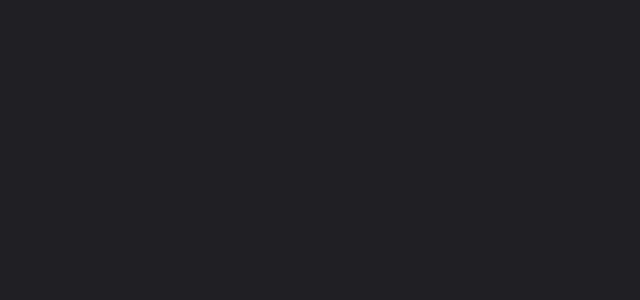
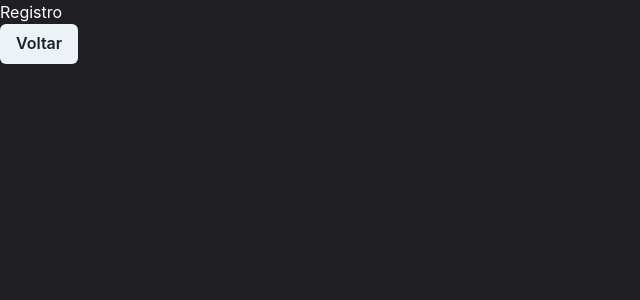
Before and after one commit to BrenoJLeal02/frontendtransaction, a React (Vite) app: page /registro in a window 1280 px wide. Before the commit this address had no page. Shown: the top 300 px of the page, without its empty margins (0-640 px from the left). Built offline with nearby package versions, Linux system fonts and the light colour scheme.

Commit message:
chore: explicações

```diff
--- a/src/App.tsx
+++ b/src/App.tsx
@@ -1,7 +1,10 @@
 import { BrowserRouter as Router } from "react-router-dom";
 import { MainRoutes } from "./routes/MainRoutes";
 
-
+// Este é o arquivo de entrada da nossa aplicação. Ele é responsável por renderizar as páginas com base nas rotas definidas.
+// O <Router> funciona como um envelope para todas as rotas que criamos no arquivo MainRoutes.tsx,
+// garantindo que, ao acessarmos a rota "/", a LoginPage.tsx seja carregada como página inicial.
+// Se clicarmos em um <Link> que leve, por exemplo, à rota "/registro", a página de registro será automaticamente exibida.
 function App() {
   return (
     <Router>
--- a/src/components/CustomInput/CustomInput.tsx
+++ b/src/components/CustomInput/CustomInput.tsx
@@ -1,6 +1,6 @@
-// components/CustomInput.tsx
 import { Input, InputProps } from "@chakra-ui/react";
-
+// O componente CustomLabel é uma função que recebe props do tipo InputProps, isso significa que o CustomLabel recebe apenas parametros que um input geralmente receberia.
+// O ...props permite que outras propriedades sejam passadas para o componente Text caso seja necessário. Teste no LoginPage colocar parametros como _hove={{bg: "#fff"}} na tag CustomInput e você verá que o input mudará de background ao passar o mouse por cima mesmo sem ter sido declarado aqui.
 export function CustomInput(props: InputProps) {
   return (
     <Input
--- /dev/null
+++ b/src/components/CustomLabel/CustomLabel.tsx
@@ -0,0 +1,11 @@
+import { Text, TextProps } from "@chakra-ui/react";
+// O componente CustomLabel é uma função que recebe props do tipo TextProps, isso significa que o CustomLabel recebe apenas parametros textuais.
+// "children" é o conteúdo que será exibido dentro do componente (texto do label)
+// O ...props permite que outras propriedades sejam passadas para o componente Text caso seja necessário. Teste no LoginPage colocar parametros como fontWeight="bold" na tag CustomLabel e você vera que mesmo aqui estando setado a cor, a margin-botton e o font-size, você também poderá incluir novos parametros sem problema.
+const CustomLabel = ({ children, ...props }: TextProps) => (
+  <Text color="#72778a" mb={1} fontSize="sm" {...props}>
+    {children}
+  </Text>
+);
+
+export default CustomLabel;
--- a/src/main.tsx
+++ b/src/main.tsx
@@ -4,6 +4,9 @@ import { ChakraProvider} from "@chakra-ui/react";
 import App from './App.tsx'
 import theme from "./theme/theme";
 
+
+// O ChakraProvider é um componente que permite que todos os elementos da nossa aplicação utilizem os estilos e funcionalidades do Chakra UI. Para que os recursos do Chakra UI funcionem corretamente em toda a aplicação.
+// O parametro theme dentro do ChakraProvider é usado para passar um tema personalizado para a aplicação. Isso significa que os estilos (cores, fontes, etc.) definidos no nosso arquivo de tema vão ser aplicados a todos os componentes Chakra UI usados na aplicação.
 createRoot(document.getElementById('root')!).render(
   <StrictMode>
     <ChakraProvider theme={theme}>
--- a/src/pages/LoginPage/LoginPage.tsx
+++ b/src/pages/LoginPage/LoginPage.tsx
@@ -1,18 +1,8 @@
-import {
-  Box,
-  Container,
-  Select,
-  Text,
-  VStack,
-  Heading,
-  Button,
-  Flex,
-  TextProps,
-} from "@chakra-ui/react";
+import { Box, Container, Select, VStack, Heading, Button, Flex, Text } from "@chakra-ui/react";
+import { Link } from "react-router-dom";
+import CustomLabel from "../../components/CustomLabel/CustomLabel";
 import { CustomInput } from "../../components/CustomInput/CustomInput";
-
-const Label = (props: TextProps) => <Text color="#72778a" mb={1} {...props} />;
-
+//Vá nos componentes CustomLabel e CustomInput, lá tem uma explicação do que foi feito.
 export function LoginPage() {
   return (
     <Flex minH="100vh" align="center" justify="center">
@@ -24,22 +14,22 @@ export function LoginPage() {
 
           <VStack spacing={4} align="stretch">
             <Box>
-              <Label>Email</Label>
+              <CustomLabel>Email</CustomLabel>
               <CustomInput type="email" placeholder="Digite seu email" />
             </Box>
 
             <Box>
-              <Label>Username</Label>
+              <CustomLabel>Username</CustomLabel>
               <CustomInput type="text" placeholder="Digite seu username" />
             </Box>
 
             <Box>
-              <Label>Password</Label>
+              <CustomLabel>Password</CustomLabel>
               <CustomInput type="password" placeholder="Digite sua senha" />
             </Box>
 
             <Box>
-              <Label>Role</Label>
+              <CustomLabel>Role</CustomLabel>
               <Select
                 color="#72778a"
                 border="none"
@@ -55,6 +45,13 @@ export function LoginPage() {
             <Button bg="#00875F" color="#fff" mt={4} _hover={{ bg: "#015f43" }}>
               Entrar
             </Button>
+
+            {/* A tag de <Link> do react-router-dom substitui a tag <a> que normalmente é utilizada para redirecionamento de página. */}
+            <Link to="/registro">
+              <Text color="teal.400" mt={4} textAlign="center" fontSize="sm" _hover={{ textDecoration: "underline" }}>
+                Não tem uma conta? Crie uma agora.
+              </Text>
+            </Link>
           </VStack>
         </Box>
       </Container>
--- /dev/null
+++ b/src/pages/RegisterPage/RegisterPage.tsx
@@ -0,0 +1,13 @@
+import { Button, Text } from "@chakra-ui/react";
+import { Link } from "react-router-dom";
+
+export function RegisterPage(){
+    return(
+        <>
+            <Text color="#fff">Registro</Text>
+            <Button>
+                <Link  to="/">Voltar</Link>
+            </Button>
+        </>
+    )
+}
--- a/src/routes/MainRoutes.tsx
+++ b/src/routes/MainRoutes.tsx
@@ -1,11 +1,14 @@
 import {Route, Routes} from 'react-router-dom'
-import { Login } from '.'
+import { Login, Register } from '.'
 
-
+//Aqui estamos definindo as rotas principais da aplicação usando o 'react-router-dom'.
+// O componente 'Routes' funciona como um container para todas as rotas da aplicação. Cada 'Route' representa uma URL específica e qual componente deve ser renderizado quando o usuário acessar essa URL.
+// Agora de inicio, quando o caminho for "/", será exibido o componente <Login />. Você pode adicionar outras rotas da mesma forma, como "/transaction", "/registro" e outros baseado na necessidade do projeto.
 export function MainRoutes(){
     return (
         <Routes>
             <Route path="/" element={<Login/>}/>
+            <Route path="/registro" element={<Register/>}/>
         </Routes>
     )
 }
--- a/src/routes/index.tsx
+++ b/src/routes/index.tsx
@@ -1,4 +1,9 @@
 import { LoginPage } from "../pages/LoginPage/LoginPage";
+import { RegisterPage } from "../pages/RegisterPage/RegisterPage";
+// Esse componente serve como um intermediário para renderizar a página de login.
+// Imagine que sua aplicação possui uma navbar ou um footer, mas você só quer que eles apareçam em algumas páginas.
+// Nesse caso, você pode importá-los aqui e posicioná-los acima e abaixo, por exemplo, da `TransactionPage`.
+// Já a `LoginPage` pode ser mantida sem navbar e footer desse jeito o layout ao carregar a página só irá redenrizar o conteúdo da mesma(como é o caso no momento).Vou deixar um exemplo visual abaixo.
 
 export function Login(){
     return (
@@ -8,3 +13,20 @@ export function Login(){
 
     )
 }
+export function Register(){
+    return(
+        <>
+            <RegisterPage/>
+        </>
+    )
+}
+
+// export function Transaction(){
+//     return(
+//         <>
+//             <Navbar/>
+//             <TransactionPage/>
+//             <Footer/>
+//         </>
+//     )
+// }
--- a/src/theme/theme.ts
+++ b/src/theme/theme.ts
@@ -1,10 +1,13 @@
 import { extendTheme } from "@chakra-ui/react";
 
+
+// O theme funciona como um tema global para o Chakra UI. No exemplo abaixo, o background (bg) do body é definido como um cinza escuro, o que será aplicado em toda a aplicação a menos que algum componente sobrescreva esse valor. Por exemplo, se você adicionar `bg="#fff"` na tag pai (como no <Flex> do LoginPage), verá que o fundo passa a ser branco, substituindo o cinza padrão definido aqui.
 const theme = extendTheme({
   styles: {
     global: {
       body: {
         bg: "#202024",
+        color:"#fff"
       },
     },
   },
```
